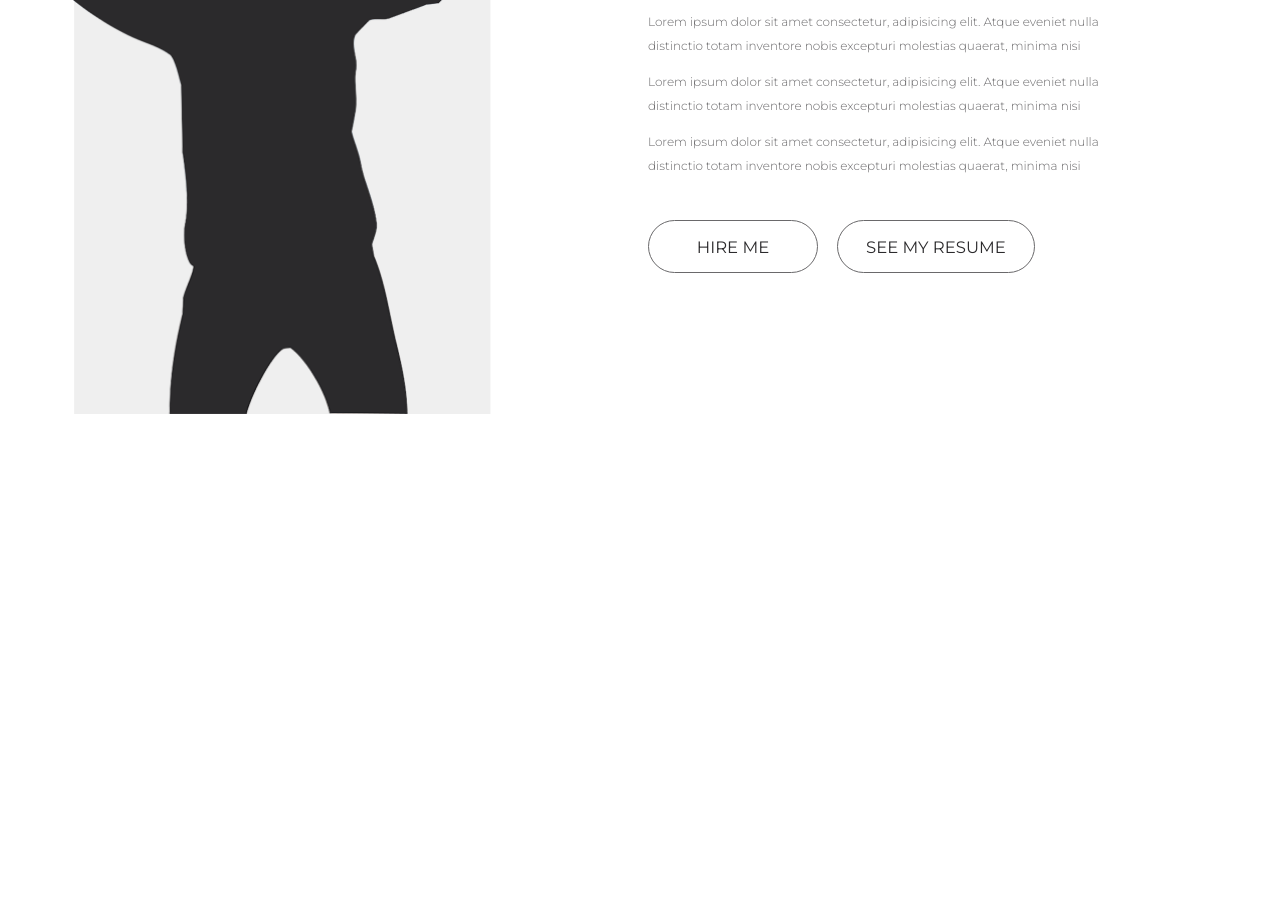
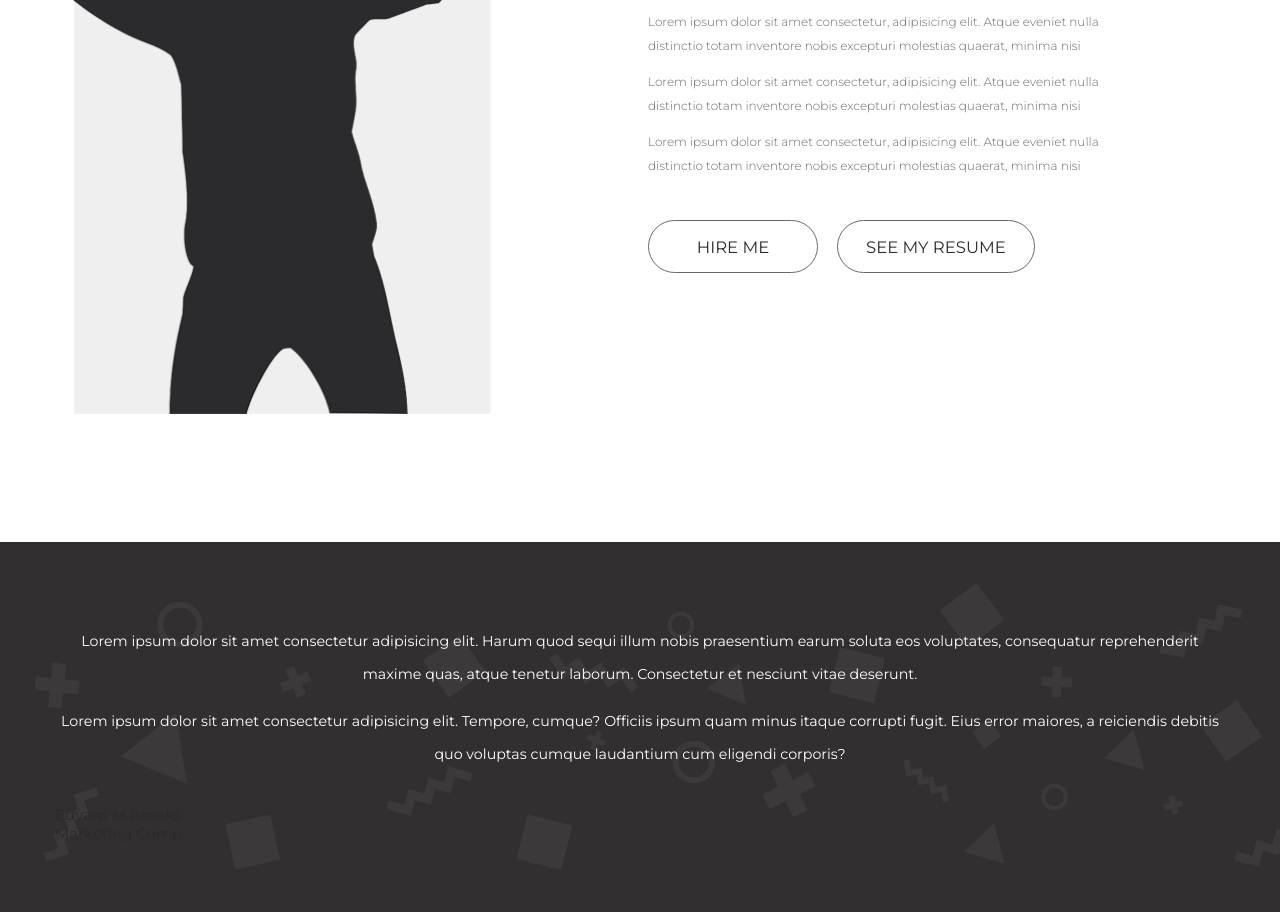
Before and after one commit to Laydemir/Portfolio-LESS, a plain HTML site: page index.html in a window 1280 px wide. Shown: the part 1894-2806 px from the top of the page. Before the commit the page ends 2436 px from the top, so only its background shows below. Drawn offline with Linux system fonts and the light colour scheme.

Commit message:
div reviews__item

```diff
--- /dev/null
+++ b/css/blocks/reviews.less
@@ -0,0 +1,19 @@
+// main: ../style.less
+
+.reviews {
+	padding: 4.6rem 0;
+	background: #332f30 url("../images/reviews-bg.png") center no-repeat;
+}
+
+.reviews__item {
+	width: 100%;
+	min-width: 830px;
+	margin: 0 auto;
+}
+
+.reviews__text {
+	font-size: 0.95rem;
+	line-height: 2.2rem;
+	color: @white;
+	text-align: center;
+}
--- a/css/style.less
+++ b/css/style.less
@@ -41,6 +41,7 @@ h6 {
 @import "blocks/portfolio";
 @import "blocks/work";
 @import "blocks/about";
+@import "blocks/reviews";
 
 
 
--- a/index.html
+++ b/index.html
@@ -200,7 +200,28 @@
 			<!--./abour__inner-->
 		</div><!-- ./container-->
 	</section>
+	<!-- reviews-->
+	<div class="reviews">
+		<div class="container">
+			<div class="reviews__item">
+				<div class="reviews__text">
+					<p>Lorem ipsum dolor sit amet consectetur adipisicing elit. Harum quod sequi illum nobis praesentium earum
+						soluta eos voluptates, consequatur reprehenderit maxime quas, atque tenetur laborum. Consectetur et nesciunt
+						vitae deserunt.</p>
+					<p>Lorem ipsum dolor sit amet consectetur adipisicing elit. Tempore, cumque? Officiis ipsum quam minus itaque
+						corrupti fugit. Eius error maiores, a reiciendis debitis quo voluptas cumque laudantium cum eligendi
+						corporis?</p>
+				</div>
 
+				<div class="reviews__author">
+					<img src="" alt="">
+					<div class="reviews__name">Edvard M.Brooks</div>
+					<div class="reviews__company">Marketing Comp</div>
+					<div class="reviews__rating"></div>
+				</div>
+			</div><!-- ./reviews__item-->
+		</div><!-- ./container-->
+	</div><!-- ./reviews-->
 
 
 
```
Also changed, not shown: css/style.css, images/reviews-bg.png (added).
